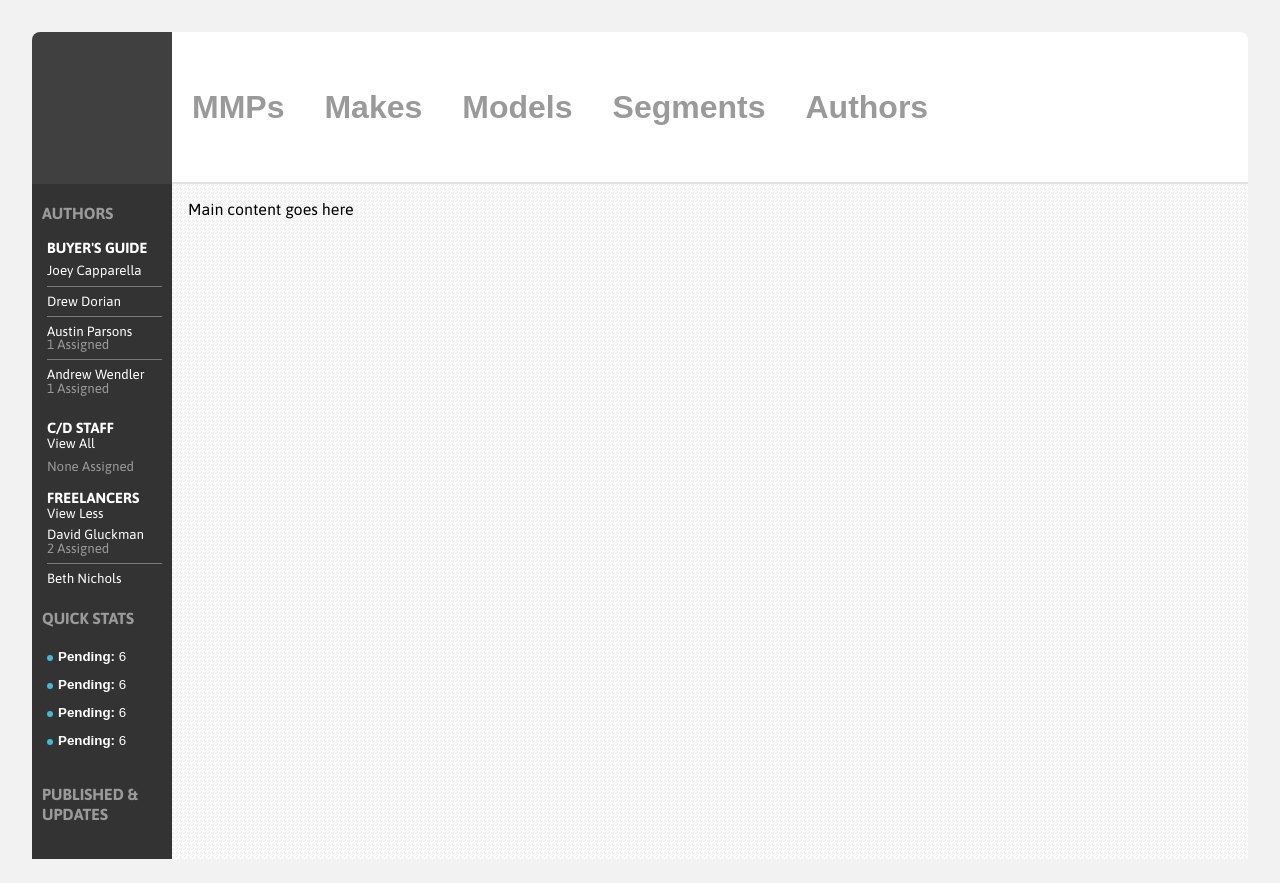
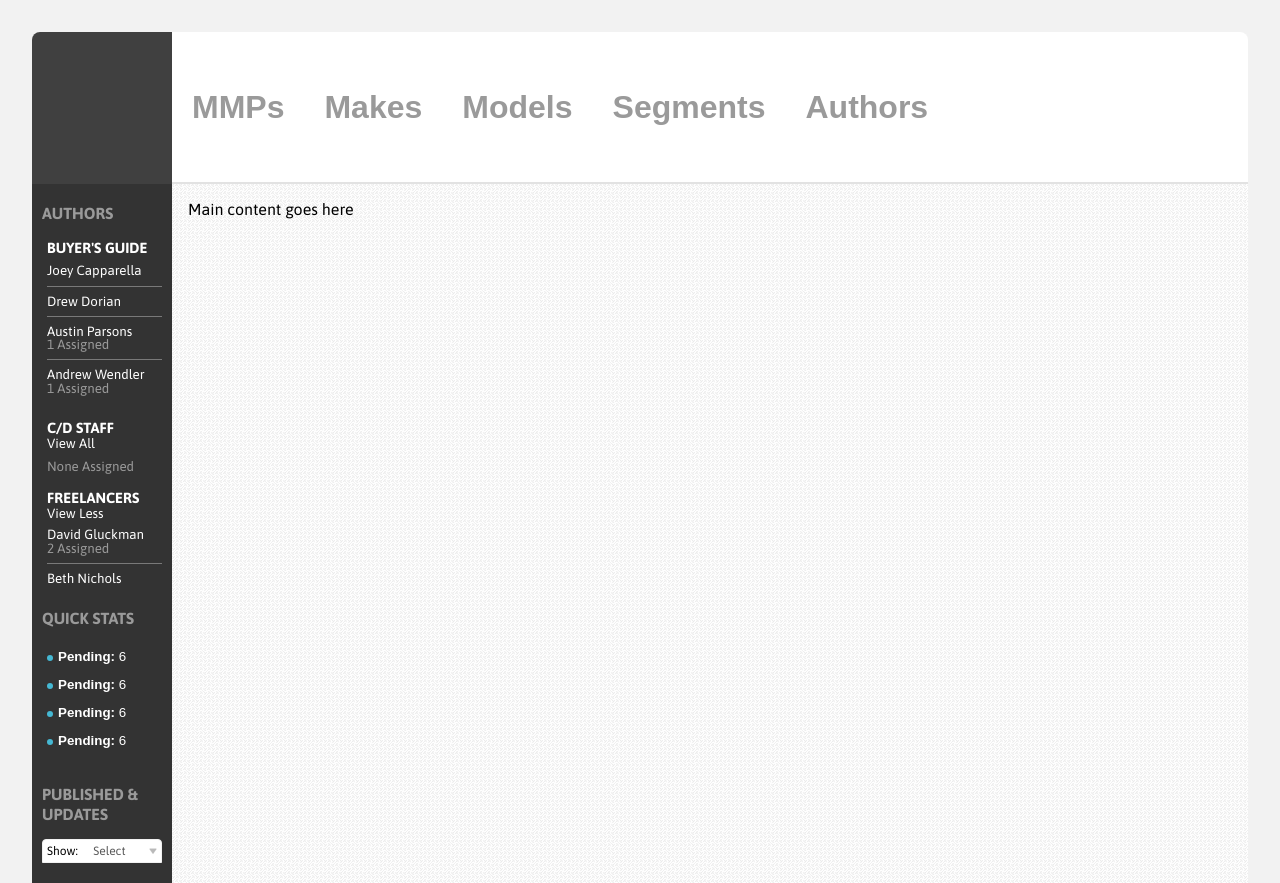
Before and after one commit to andberry89/mmp-tracking, a Vue app: page / in a window 1280 px wide. Built offline with nearby package versions, Linux system fonts and the light colour scheme; a web font is replaced by a local one.

Commit message:
Created the Dropdown component. Will need work later to allow for more customization via props.

```diff
--- a/src/App.vue
+++ b/src/App.vue
@@ -73,6 +73,7 @@
         </div>
       </div>
       <h3>Published & Updates</h3>
+      <DropdownMenu :options="ranges" :label="'Show'" />
       <!-- START HERE -->
       <!-- NEED TO MAKE SELECT COMPONENT -->
     </aside>
@@ -82,8 +83,23 @@
   </div>
 </template>
 <script>
+import DropdownMenu from "@/components/common/DropdownMenu.vue";
+
 export default {
   name: "App",
+  data() {
+    return {
+      ranges: [
+        { label: "Last Week", value: "last_week" },
+        { label: "Last Month", value: "last_month" },
+        { label: "This Week", value: "this_week" },
+        { label: "This Month", value: "this_month" },
+      ],
+    };
+  },
+  components: {
+    DropdownMenu,
+  },
 };
 </script>
 
--- /dev/null
+++ b/src/components/common/DropdownMenu.vue
@@ -0,0 +1,124 @@
+<template>
+  <div class="dropdown-menu" v-click-outside="closeDropdown">
+    <div class="menu-header" @click="isOpen = !isOpen">
+      <span class="label">{{ label }}:</span
+      ><span class="active-label">{{ active === "" ? "Select" : active }}</span>
+      <svg
+        fill="#b9b9b9"
+        width="8px"
+        height="8px"
+        viewBox="0 0 24 24"
+        xmlns="http://www.w3.org/2000/svg"
+        stroke="#b9b9b9"
+      >
+        <g id="SVGRepo_bgCarrier" stroke-width="0"></g>
+        <g id="SVGRepo_tracerCarrier" stroke-linecap="round" stroke-linejoin="round"></g>
+        <g id="SVGRepo_iconCarrier">
+          <path
+            d="M11.178 19.569a.998.998 0 0 0 1.644 0l9-13A.999.999 0 0 0 21 5H3a1.002 1.002 0 0 0-.822 1.569l9 13z"
+          ></path>
+        </g>
+      </svg>
+    </div>
+    <transition name="fade" appear>
+      <div class="sub-menu" v-if="isOpen">
+        <div class="menu-item" v-for="(item, i) in options" :key="i" @click="setActive(item.label)">
+          {{ item.label }}
+        </div>
+      </div>
+    </transition>
+  </div>
+</template>
+
+<script>
+export default {
+  name: "DropdownMenu",
+  data() {
+    return {
+      isOpen: false,
+      active: "",
+    };
+  },
+  props: {
+    label: {
+      type: String,
+      default: "Select Range",
+    },
+    options: {
+      type: Array,
+      required: true,
+    },
+  },
+  methods: {
+    closeDropdown() {
+      this.isOpen = false;
+    },
+    setActive(label) {
+      this.active = label;
+      this.isOpen = false;
+      this.$emit("update:selected", label);
+    },
+  },
+};
+</script>
+<style lang="scss" scoped>
+.dropdown-menu {
+  display: flex;
+  flex-flow: column nowrap;
+  justify-content: flex-start;
+  align-content: center;
+  position: relative;
+  font: 400 12px/1.2 "Asap", sans-serif;
+  color: var(--color-dropdown-text);
+  background-color: var(--color-input-background);
+  border: 1px solid var(--color-input-border);
+  border-radius: 4px 4px 0px 0px;
+  cursor: pointer;
+
+  .menu-header {
+    color: var(--color-search-text);
+    padding: 4px;
+    display: flex;
+    justify-content: space-between;
+    align-items: center;
+
+    .active-label {
+      color: var(--color-dropdown-text);
+    }
+
+    svg {
+      margin-left: 8px;
+    }
+  }
+
+  .fade-enter-active,
+  .fade-leave-active {
+    transition: all 0.4s ease-out;
+  }
+
+  .fade-enter-from,
+  .fade-leave-to {
+    opacity: 0;
+  }
+
+  .sub-menu {
+    position: absolute;
+    top: 100%;
+    width: 100%;
+    border-radius: 0px 0px 8px 8px;
+    background-color: var(--color-input-background);
+    overflow: hidden;
+
+    .menu-item {
+      color: var(--color-dropdown-text);
+      padding: 4px;
+      transition: 0.3s;
+
+      .active,
+      &:hover {
+        background-color: var(--color-input-hover);
+      }
+    }
+  }
+}
+</style>
--- /dev/null
+++ b/src/directives/ClickOutsideDirective.js
@@ -0,0 +1,18 @@
+export default {
+  mounted(el, binding) {
+    el.__ClickOutsideHandler__ = (event) => {
+      if (!(el === event.target || el.contains(event.target))) {
+        binding.value(event);
+      }
+    };
+    setTimeout(() => {
+      document.body.addEventListener("click", el.__ClickOutsideHandler__);
+    }, 0);
+  },
+  unmounted(el) {
+    if (el.__ClickOutsideHandler__) {
+      document.body.removeEventListener("click", el.__ClickOutsideHandler__);
+      delete el.__ClickOutsideHandler__;
+    }
+  },
+};
--- a/src/main.js
+++ b/src/main.js
@@ -1,6 +1,7 @@
 import "./styles/main.css";
 
 import { createApp } from "vue";
+import ClickOutside from "@/directives/ClickOutsideDirective";
 import App from "./App.vue";
 
-createApp(App).mount("#app");
+createApp(App).directive("click-outside", ClickOutside).mount("#app");
--- a/src/styles/base.css
+++ b/src/styles/base.css
@@ -3,6 +3,7 @@
 :root {
   /* Gray color palette */
   --white: #ffffff;
+  --white-muted: #f1f1f1;
   --white-soft: #f2f2f2;
   --gray-light-1: #e2e2e2;
   --gray-light-1-transparent: rgba(226, 226, 226, 0.4);
@@ -75,10 +76,13 @@
   --color-team-fl: var(--pink); /* Freelance */
 
   /* Input colors */
+  --color-input-background: var(--white);
+  --color-input-border: var(--white-muted);
+  --color-input-hover: var(--gray-light-1);
   --color-search-text: var(--black);
   --color-search-text-placeholder: var(--gray-light-2);
   --color-dropdown-label: var(--gray-dark-2);
-  --color-dropdown-text: var(--gray-light-2);
+  --color-dropdown-text: var(--gray-light-4);
 }
 
 /* Global styles */
```
Also changed, not shown: eslint.config.js (+9 -9 lines).
